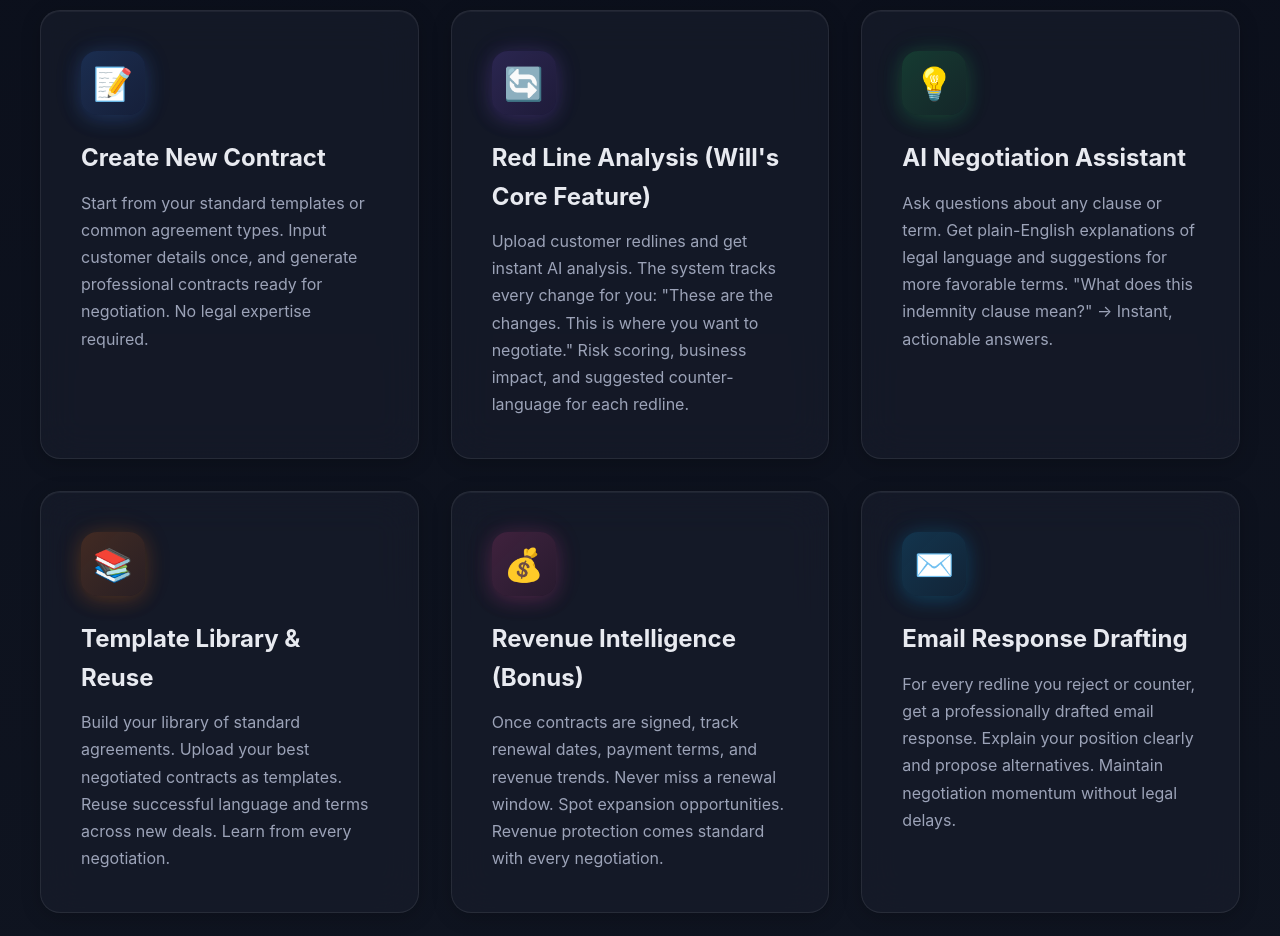
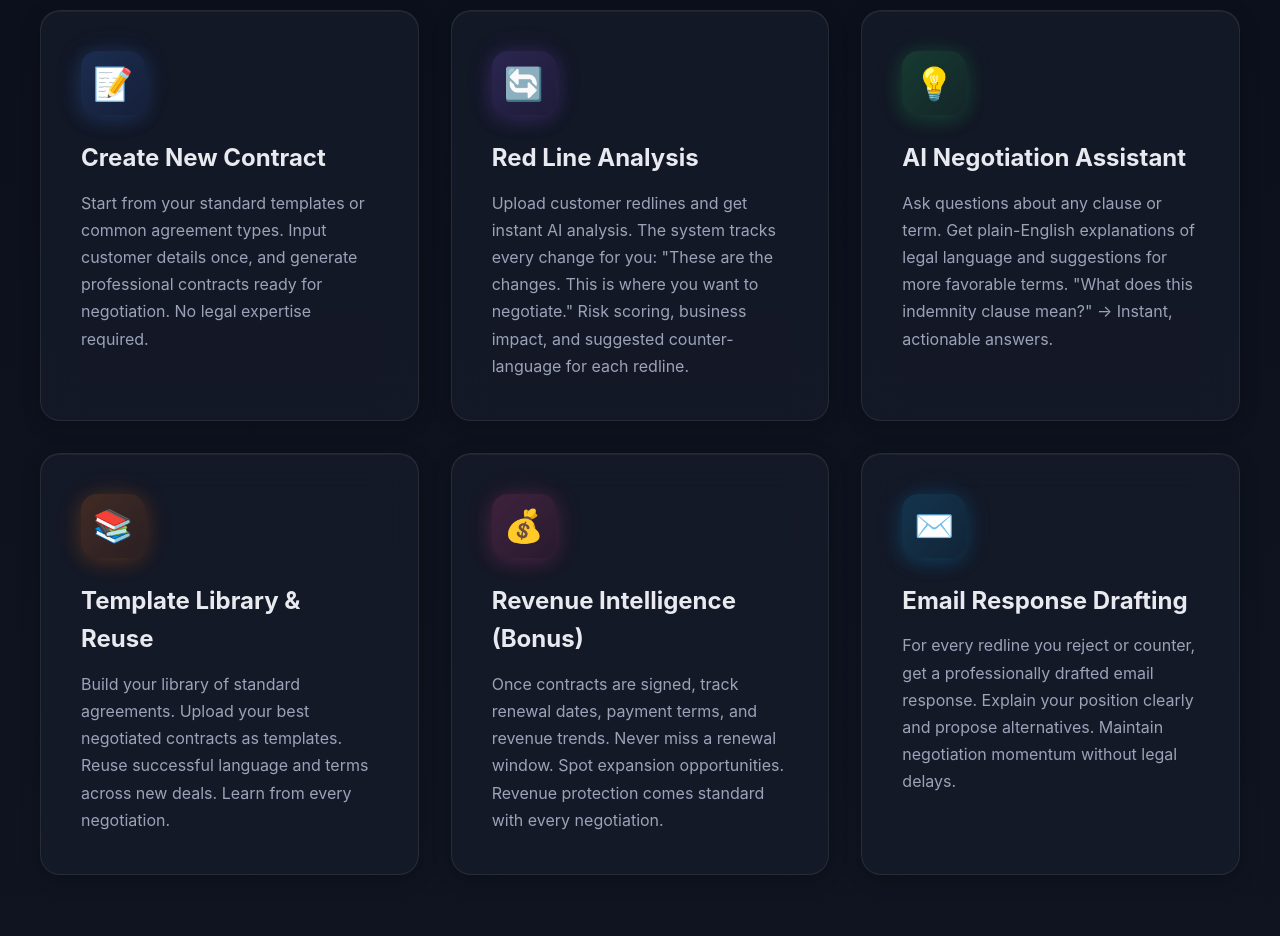
Before and after one commit to Claudio1786/Contract-IQ, a Next.js app in the folder apps/web/: page / in a window 1280 px wide. Shown: the part 1600-2536 px from the top of the page. Built offline with nearby package versions, Linux system fonts and the light colour scheme.

Commit message:
fix: Remove internal references from landing page
- Remove 'Will's Core Feature' reference from Red Line Analysis card
- Maintain professional copy across all feature descriptions

```diff
--- a/apps/web/app/page.tsx
+++ b/apps/web/app/page.tsx
@@ -578,7 +578,7 @@ export default function LandingPage() {
 
             <div className="feature-card">
               <div className="feature-icon">🔄</div>
-              <h3 className="feature-title">Red Line Analysis (Will's Core Feature)</h3>
+              <h3 className="feature-title">Red Line Analysis</h3>
               <p className="feature-description">
                 Upload customer redlines and get instant AI analysis. The system tracks every change for you: "These are the changes. This is where you want to negotiate." Risk scoring, business impact, and suggested counter-language for each redline.
               </p>
```
